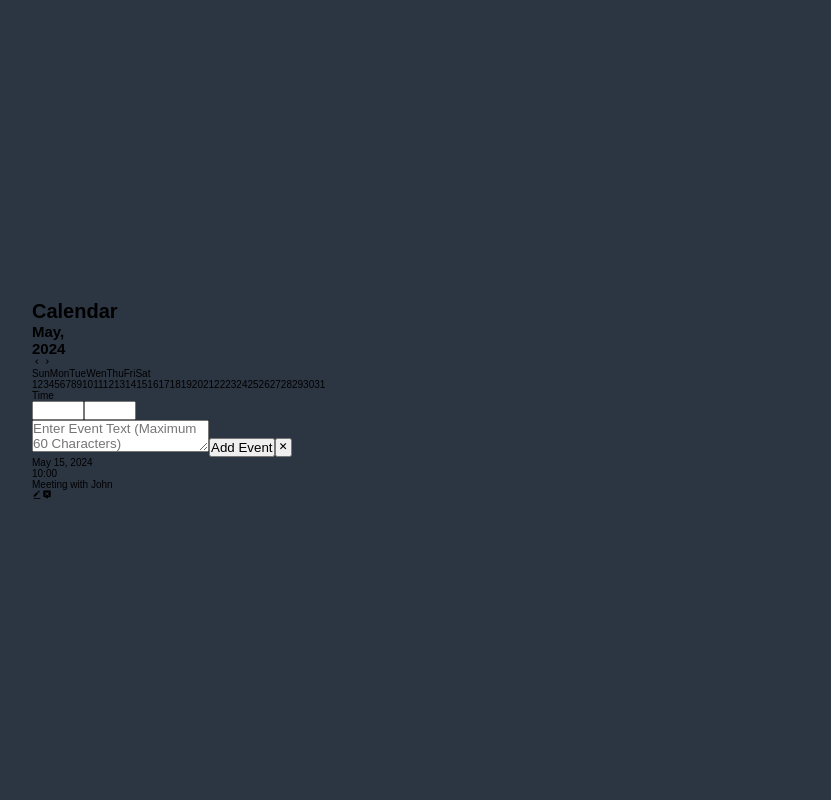
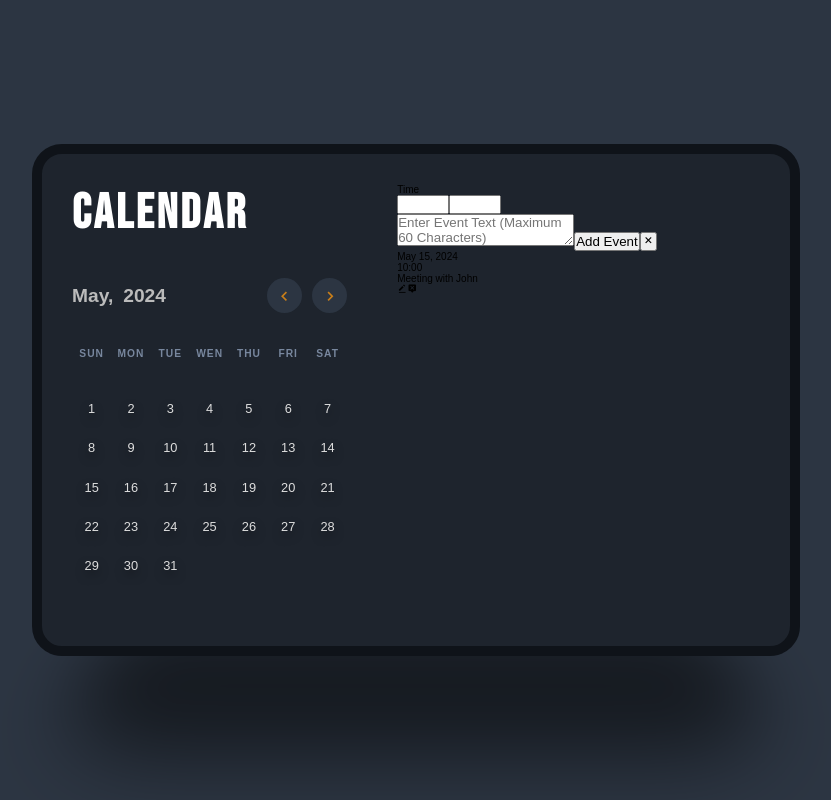
Before and after one commit to xxpalinxx/calendar-app, a React (Vite) app: page / in a window 1280 px wide. Shown: the whole page, without its empty margins (224-1055 px from the left). Built offline with nearby package versions, Linux system fonts and the light colour scheme; a web font is replaced by a local one.

Commit message:
arreglada etiqueta que desordenaba el estilo

```diff
--- a/src/Components/CalendarApp.css
+++ b/src/Components/CalendarApp.css
@@ -1,5 +1,102 @@
 .calendar-app {
     width: 60%;
     min-width: 90vmin;
+    aspect-ratio: 3 / 2;
+    background-color: #1e242d;
+    padding: 3rem;
+    border-radius: 3rem;
+    border: 1rem solid #0f1319;
+    display: flex;
+    column-gap: 5rem;
+    position: relative;
+    transform-style: preserve-3d;
+}
 
+.calendar-app::after {
+    content: "";
+    position: absolute;
+    bottom: -12rem;
+    left: 50%;
+    transform: translate(-50%) rotateX(50deg);
+    width: 90%;
+    height: 16rem;
+    background-color: rgba(0, 0, 0, 0.5);
+    border-radius: 20rem;
+    filter: blur(4rem);
 }
+
+.calendar {
+    width: 40%;
+}
+
+.heading {
+    font-family: "Bebas Neue", sans-serif;
+    font-size: clamp(4rem,3.8cqi,7rem);
+    color: #fff;
+    letter-spacing: 0.3rem;
+}
+
+.navigate-date {
+    display: flex;
+    align-items: center;
+    column-gap: 1rem;
+    margin: 3.5rem 0;
+}
+
+.navigate-date h2 {
+    font-size: clamp(1.5rem,1.5cqi,2.5rem);
+    color: #bbb;
+}
+
+.buttons {
+    display: flex;
+    column-gap: 1rem;
+    margin-left: auto;
+}
+
+.buttons i {
+    width: 3.5rem;
+    height: 3.5rem;
+    background-color: #2c3542;
+    border-radius: 50%;
+    display: flex;
+    justify-content: center;
+    align-items: center;
+    font-size: 2rem;
+    color: #c97f1a;
+    cursor: pointer;
+}
+
+.weekdays {
+    width: 100%;
+    display: flex;
+    margin: 3rem 0;
+}
+
+.weekdays span {
+    width: calc(100% / 7);
+    font-size: clamp(1rem,0.8cqi,1.3rem);
+    font-weight: bold;
+    text-transform: uppercase;
+    color: #78879e;
+    letter-spacing: 0.1rem;
+    display: flex;
+    justify-content: center;
+}
+
+.days {
+    display: flex;
+    flex-wrap: wrap;
+}
+
+.days span {
+    font-size: clamp(1.2rem,1cqi,1.6rem);
+    width: calc(100% / 7);
+    aspect-ratio: 1;
+    display: flex;
+    justify-content: center;
+    align-items: center;
+    color: #ddd;
+    cursor: pointer;
+    text-shadow: 0 .5rem 1rem rgba(0, 0, 0, 0.5);
+}
--- a/src/Components/CalendarApp.jsx
+++ b/src/Components/CalendarApp.jsx
@@ -11,6 +11,7 @@ const CalendarApp = () => {
                     <div className="buttons">
                         <i className="bx bx-chevron-left"></i>
                         <i className="bx bx-chevron-right"></i>
+                    </div>
                 </div>
                 <div className="weekdays">
                     <span>Sun</span>
@@ -55,7 +56,6 @@ const CalendarApp = () => {
                     <span>31</span>
                 </div>
             </div>
-            </div>
             <div className="events">
                 <div className="events-popup">
                     <div className="time-input">
```
Lines whose indentation alone changed are shown as unchanged.
